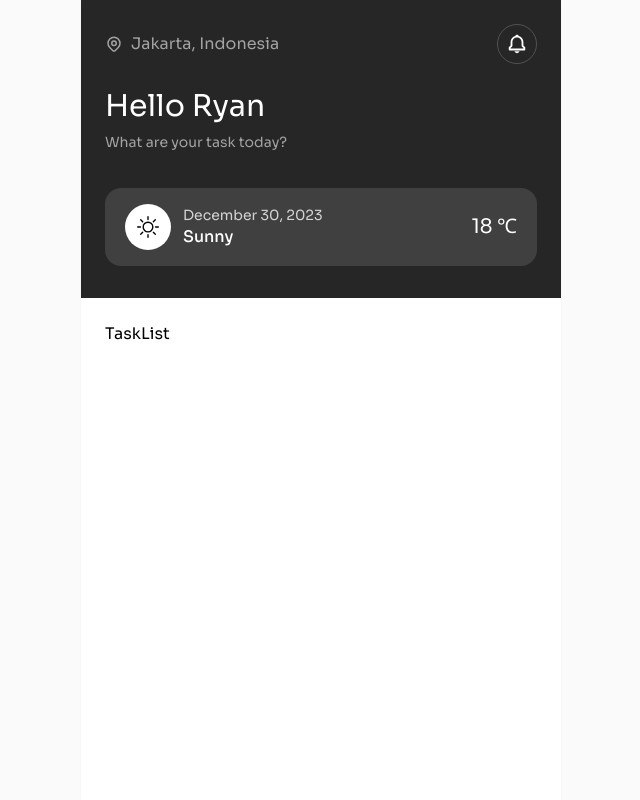
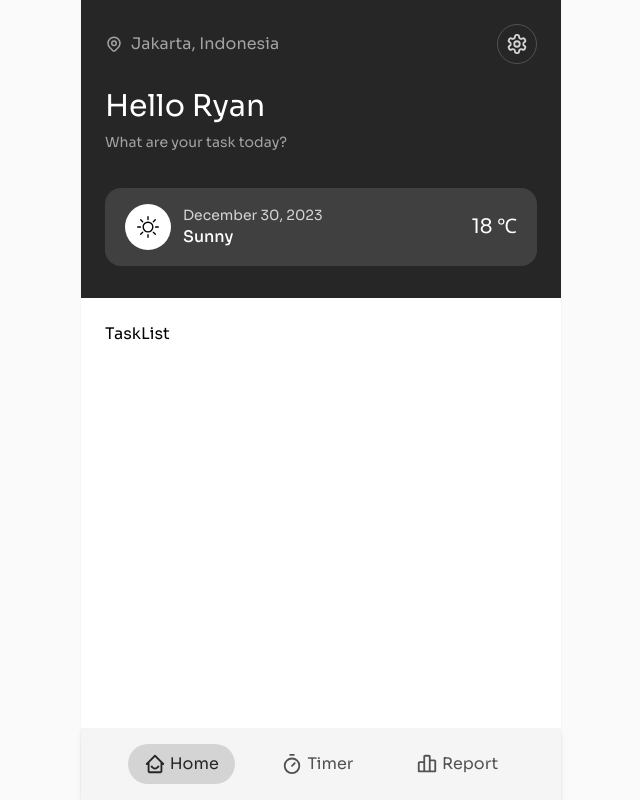
Before and after one commit to james-cordova-ray/promo-next, a Next.js app: page / in a window 1280 px wide. Shown: the whole page, without its empty margins (319-959 px from the left). Built offline with nearby package versions, Linux system fonts and the light colour scheme.

Commit message:
feat: add app bar

```diff
--- a/src/app/page.tsx
+++ b/src/app/page.tsx
@@ -1,11 +1,12 @@
+import Wrapper from '@/common/components/Wrapper';
 import Home from '@/modules/home';
 import TaskList from '@/modules/task';
 
-export default function Page() {
+export default function HomePage() {
   return (
-    <main className='flex flex-col'>
+    <Wrapper>
       <Home />
       <TaskList />
-    </main>
+    </Wrapper>
   );
 }
--- /dev/null
+++ b/src/app/report/page.tsx
@@ -0,0 +1,5 @@
+import Wrapper from '@/common/components/Wrapper';
+
+export default function ReportPage() {
+  return <Wrapper>report here</Wrapper>;
+}
--- a/src/app/settings/page.tsx
+++ b/src/app/settings/page.tsx
@@ -1,6 +1,3 @@
-import Home from '@/modules/home';
-import TaskList from '@/modules/task';
-
-export default function Settings() {
+export default function SettingsPage() {
   return <main className='flex flex-col'>settings here</main>;
 }
--- /dev/null
+++ b/src/app/timer/page.tsx
@@ -0,0 +1,5 @@
+import Wrapper from '@/common/components/Wrapper';
+
+export default function TimerPage() {
+  return <Wrapper>timer here</Wrapper>;
+}
--- a/src/common/components/AppBar.tsx
+++ b/src/common/components/AppBar.tsx
@@ -1,5 +1,65 @@
+'use client';
+
+import clsx from 'clsx';
+import Link from 'next/link';
+import { usePathname } from 'next/navigation';
+import { ReactNode } from 'react';
+import {
+  BiBarChartAlt2 as ReportIcon,
+  BiHomeSmile as HomeIcon,
+} from 'react-icons/bi';
+import { LuTimer as TimerIcon } from 'react-icons/lu';
+
+interface MenuProps {
+  name: string;
+  icon: ReactNode;
+  path: string;
+}
+
+const MENU: MenuProps[] = [
+  {
+    name: 'Home',
+    icon: <HomeIcon size={22} />,
+    path: '/',
+  },
+  {
+    name: 'Timer',
+    icon: <TimerIcon size={22} />,
+    path: '/timer',
+  },
+  {
+    name: 'Report',
+    icon: <ReportIcon size={22} />,
+    path: '/report',
+  },
+];
+
 const AppBar = () => {
-  return <div>AppBar</div>;
+  const pathname = usePathname();
+
+  return (
+    <div className='shadow-md fixed bottom-0 w-full py-4 px-5 max-w-[480px] mx-auto bg-neutral-100'>
+      <div className='flex gap-1 justify-evenly'>
+        {MENU.map((menu) => (
+          <Link href={menu?.path} key={menu?.name}>
+            <div
+              className={clsx(
+                'py-2 px-4 flex items-center cursor-pointer gap-1 rounded-full text-neutral-600',
+                'transition-all duration-300',
+                'hover:bg-neutral-200 hover:text-neutral-700',
+                {
+                  'bg-neutral-300 text-neutral-800': pathname === menu?.path,
+                },
+              )}
+            >
+              <div>{menu?.icon}</div>
+              <div>{menu?.name}</div>
+            </div>
+          </Link>
+        ))}
+      </div>
+    </div>
+  );
 };
 
 export default AppBar;
--- /dev/null
+++ b/src/common/components/Wrapper.tsx
@@ -0,0 +1,19 @@
+'use client';
+
+import { usePathname } from 'next/navigation';
+import React from 'react';
+
+import AppBar from './AppBar';
+
+const Wrapper = ({ children }: { children: React.ReactNode }) => {
+  const pathname = usePathname();
+
+  return (
+    <main>
+      {children}
+      {pathname !== 'settings' && <AppBar />}
+    </main>
+  );
+};
+
+export default Wrapper;
--- a/src/modules/home/components/Hero.tsx
+++ b/src/modules/home/components/Hero.tsx
@@ -1,6 +1,7 @@
+import Link from 'next/link';
+import { BsSun as SunIcon } from 'react-icons/bs';
 import { HiOutlineLocationMarker as LocationIcon } from 'react-icons/hi';
-import { BiBell as NotificationIcon } from 'react-icons/bi';
-import { BsCloudSun as CloudyIcon, BsSun as SunIcon } from 'react-icons/bs';
+import { LuSettings as SettingsIcon } from 'react-icons/lu';
 
 const Hero = () => {
   return (
@@ -11,9 +12,11 @@ const Hero = () => {
           <span>Jakarta, Indonesia</span>
         </div>
         <div className='flex items-center gap-3'>
-          <div className='border border-neutral-600 p-2 rounded-full cursor-pointer hover:border-neutral-500'>
-            <NotificationIcon size={22} />
-          </div>
+          <Link href='/settings'>
+            <div className='border border-neutral-600 p-2 rounded-full cursor-pointer text-neutral-300 hover:border-neutral-500 hover:text-neutral-50'>
+              <SettingsIcon size={22} />
+            </div>
+          </Link>
         </div>
       </div>
       <div className='space-y-2'>
```
Also changed, not shown: .eslintrc.json, 1 other file (tests, documents, lock files or other folders).
